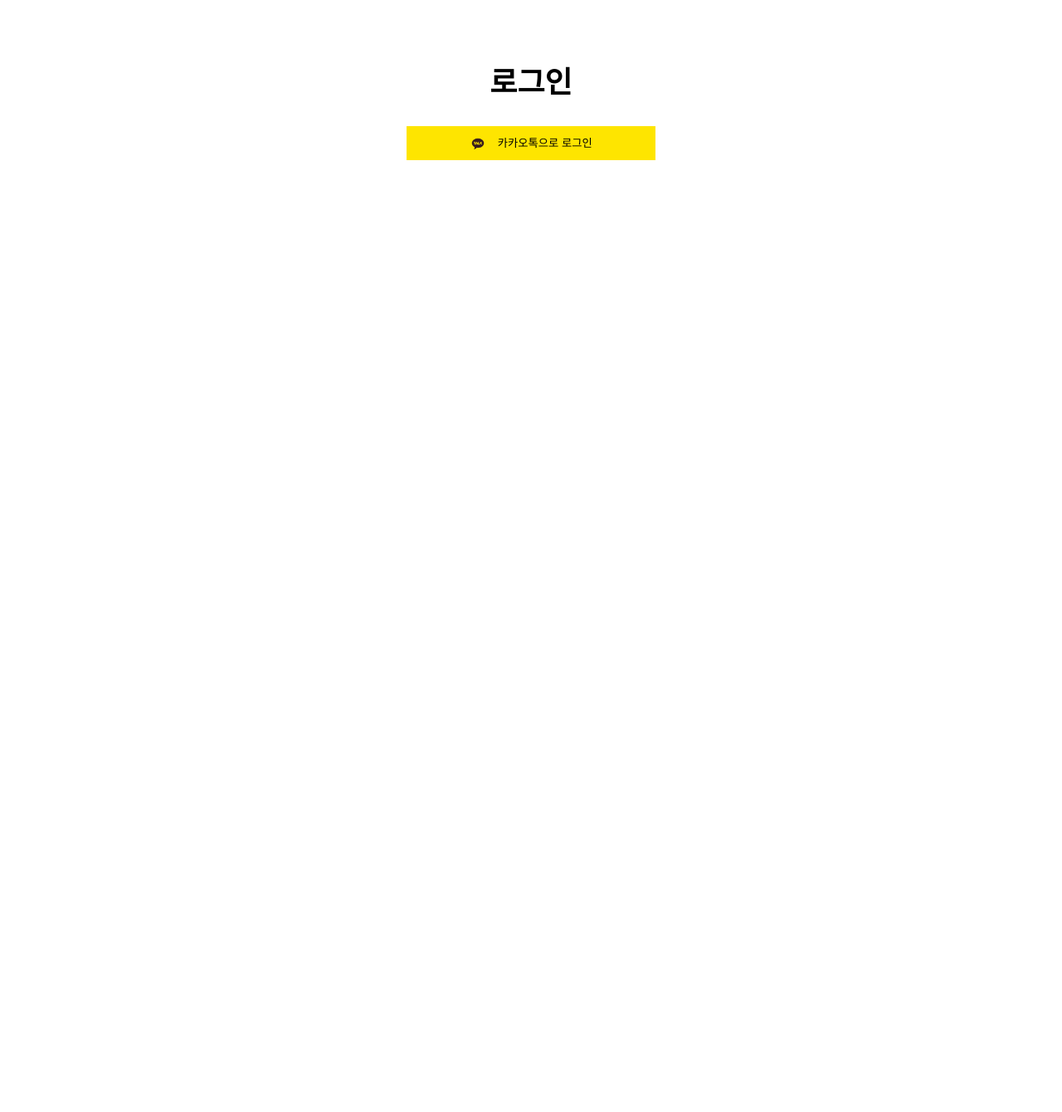
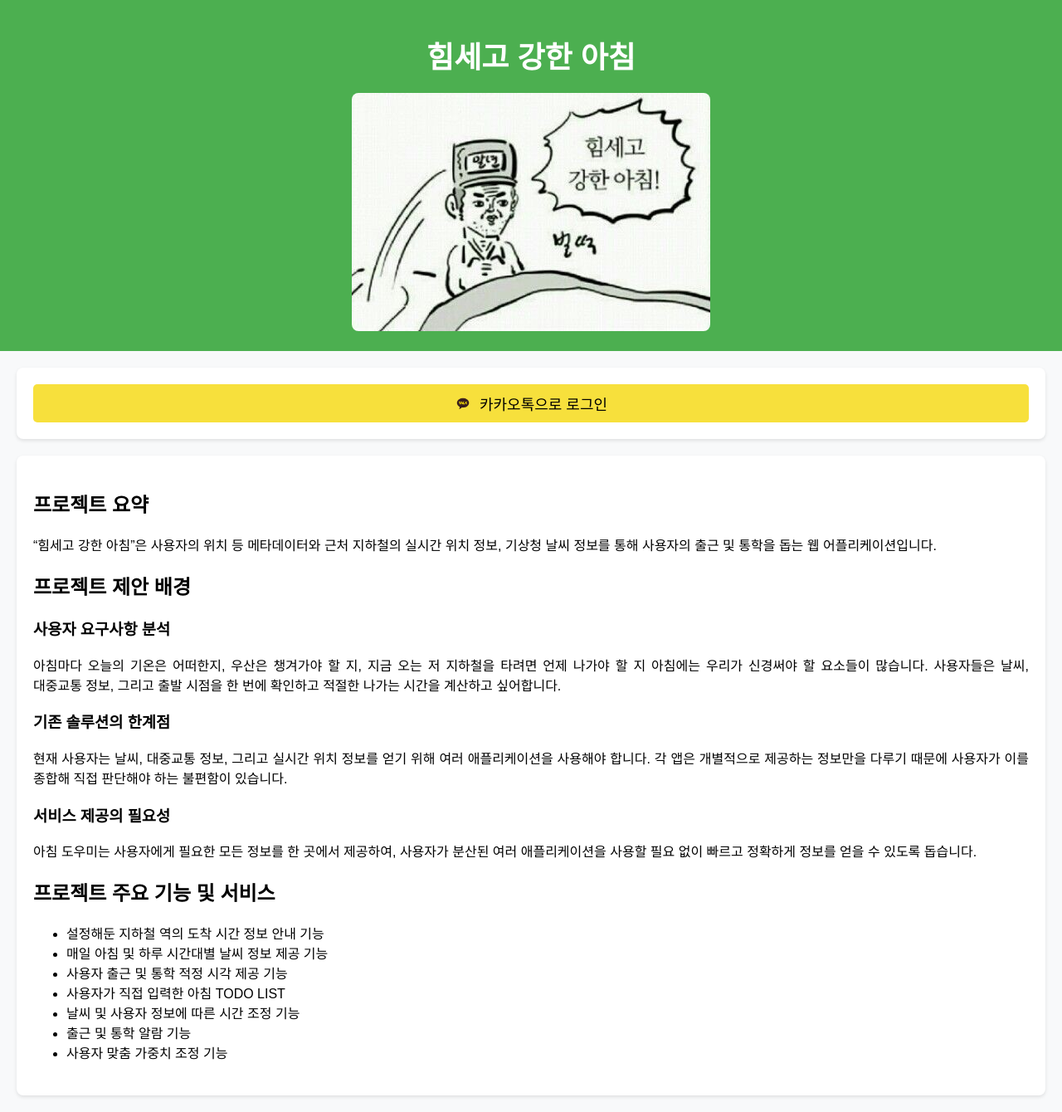
Before and after one commit to kisusu115/kloud-union, a Node server app: page /api/page/login in a window 1280 px wide. Shown: the whole page at 83% size. Before the commit the page ends 800 px from the top, so only its background shows below. Run offline with Node 20, Linux system fonts and the light colour scheme; some libraries are stand-ins or nearby versions.

Commit message:
style: loginpage를 메인으로 두고, 추가 설명 작성

```diff
--- a/public/css/styles.css
+++ b/public/css/styles.css
@@ -1,3 +1,7 @@
+* {
+    box-sizing: border-box;
+}
+
 .page {
     display: flex;
     flex-direction: column;
@@ -12,7 +16,7 @@
 }
 
 .contentWrap {
-    width: 300px;
+    width: auto;
     text-align: center;
 }
 
--- a/public/loginPage.html
+++ b/public/loginPage.html
@@ -1,31 +1,109 @@
 <!DOCTYPE html>
 <html lang="ko">
+
 <head>
     <meta charset="UTF-8">
     <meta name="viewport" content="width=device-width, initial-scale=1.0">
-    <title>로그인</title>
+    <title>힘세고 강한 아침</title>
     <link rel="stylesheet" href="/css/styles.css">
     <style>
-        /* 스타일 추가 */
+        body {
+            font-family: Arial, sans-serif;
+            margin: 0;
+            padding: 0;
+            background-color: #f8f9fa;
+        }
+
+        .header {
+            background-color: #4CAF50;
+            color: white;
+            padding: 20px;
+            text-align: center;
+
+            img {
+                border-radius: 8px;
+            }
+        }
+
         .titleWrap {
             font-size: 36px;
             font-weight: bold;
-            text-align: center;
             margin: 20px 0;
+        }
+
+        .contentWrap {
+            margin: 20px;
+            padding: 20px;
+            background-color: white;
+            border-radius: 8px;
+            box-shadow: 0 2px 4px rgba(0, 0, 0, 0.1);
+        }
+
+        .socialButton {
+            display: inline-flex;
+            align-items: center;
+            justify-content: center;
+            padding: 10px 20px;
+            margin: 0px;
+            background-color: #f7e03c;
+            border: none;
+            border-radius: 5px;
+            cursor: pointer;
+            font-size: 18px;
+        }
+
+        .socialButton img {
+            margin-right: 10px;
+        }
+
+        .projectSection {
+            margin: 20px 0;
+            text-align: justify;
+            word-break: keep-all;
         }
     </style>
 </head>
+
 <body>
-    <div class="page">
-        <div class="titleWrap">
-            로그인
+    <div class="header">
+        <div class="titleWrap">힘세고 강한 아침</div>
+        <img src="/images/powerpowermorning.jpg" alt="main_img" />
+    </div>
+    <div class="contentWrap">
+        <button class="socialButton kakaoButton" onclick="kakaoLogin()">
+            <img src="/images/kakao_logo.png" alt="Kakao" class="socialLogo" />
+            카카오톡으로 로그인
+        </button>
+    </div>
+    <div class="contentWrap">
+        <div class="projectSection">
+            <h2>프로젝트 요약</h2>
+            <p>“힘세고 강한 아침”은 사용자의 위치 등 메타데이터와 근처 지하철의 실시간 위치 정보, 기상청 날씨 정보를 통해 사용자의 출근 및 통학을 돕는 웹 어플리케이션입니다.</p>
         </div>
-        <div class="contentWrap">
-            <button class="socialButton kakaoButton" onclick="kakaoLogin()">
-                <img src="/images/kakao_logo.png" alt="Kakao" class="socialLogo"/>
-                카카오톡으로 로그인
-            </button>
+        <div class="projectSection">
+            <h2>프로젝트 제안 배경</h2>
+            <h3>사용자 요구사항 분석</h3>
+            <p>아침마다 오늘의 기온은 어떠한지, 우산은 챙겨가야 할 지, 지금 오는 저 지하철을 타려면 언제 나가야 할 지 아침에는 우리가 신경써야 할 요소들이 많습니다. 사용자들은 날씨, 대중교통
+                정보, 그리고 출발 시점을 한 번에 확인하고 적절한 나가는 시간을 계산하고 싶어합니다.</p>
+            <h3>기존 솔루션의 한계점</h3>
+            <p>현재 사용자는 날씨, 대중교통 정보, 그리고 실시간 위치 정보를 얻기 위해 여러 애플리케이션을 사용해야 합니다. 각 앱은 개별적으로 제공하는 정보만을 다루기 때문에 사용자가 이를 종합해
+                직접 판단해야 하는 불편함이 있습니다.</p>
+            <h3>서비스 제공의 필요성</h3>
+            <p>아침 도우미는 사용자에게 필요한 모든 정보를 한 곳에서 제공하여, 사용자가 분산된 여러 애플리케이션을 사용할 필요 없이 빠르고 정확하게 정보를 얻을 수 있도록 돕습니다.</p>
         </div>
+        <div class="projectSection">
+            <h2>프로젝트 주요 기능 및 서비스</h2>
+            <ul>
+                <li>설정해둔 지하철 역의 도착 시간 정보 안내 기능</li>
+                <li>매일 아침 및 하루 시간대별 날씨 정보 제공 기능</li>
+                <li>사용자 출근 및 통학 적정 시각 제공 기능</li>
+                <li>사용자가 직접 입력한 아침 TODO LIST</li>
+                <li>날씨 및 사용자 정보에 따른 시간 조정 기능</li>
+                <li>출근 및 통학 알람 기능</li>
+                <li>사용자 맞춤 가중치 조정 기능</li>
+            </ul>
+        </div>
+
     </div>
 
     <script>
@@ -41,4 +119,5 @@
         }
     </script>
 </body>
+
 </html>
```
Also changed, not shown: public/images/powerpowermorning.jpg (added).
